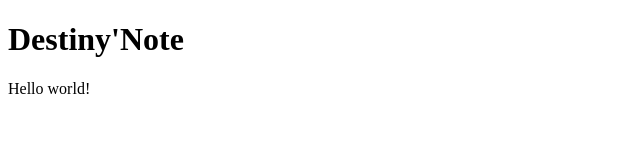
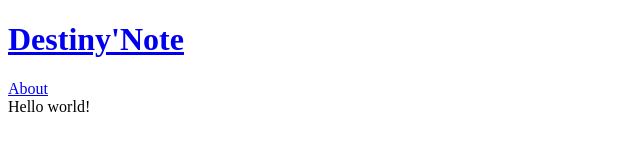
Before and after one commit to destinytaoer/gatsby-start, a Gatsby site: page / in a window 1280 px wide. Shown: the whole page, without its empty margins (0-640 px from the left). Built offline with nearby package versions, Linux system fonts and the light colour scheme; Gatsby itself is replaced by a stand-in of ours.

Commit message:
[components] make links in Header component

```diff
--- a/src/components/header.js
+++ b/src/components/header.js
@@ -1,9 +1,13 @@
 import React from 'react'
+import { Link } from 'gatsby'
 
 export default props => {
   return (
     <div>
-      <h1>{props.headerText}</h1>
+      <Link to="/">
+        <h1>{props.headerText}</h1>
+      </Link>
+      <Link to="/about">About</Link>
     </div>
   )
 }
```
